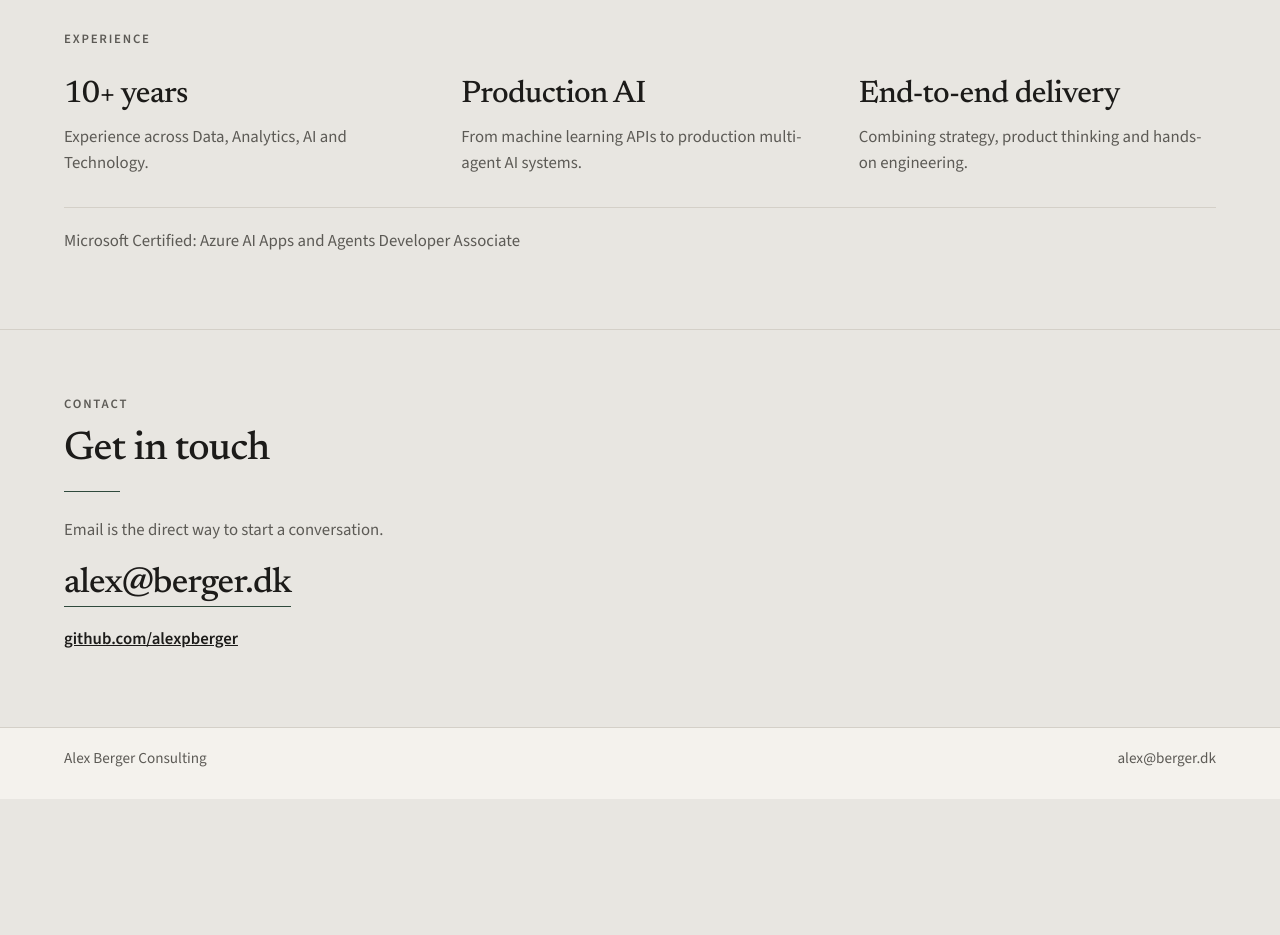
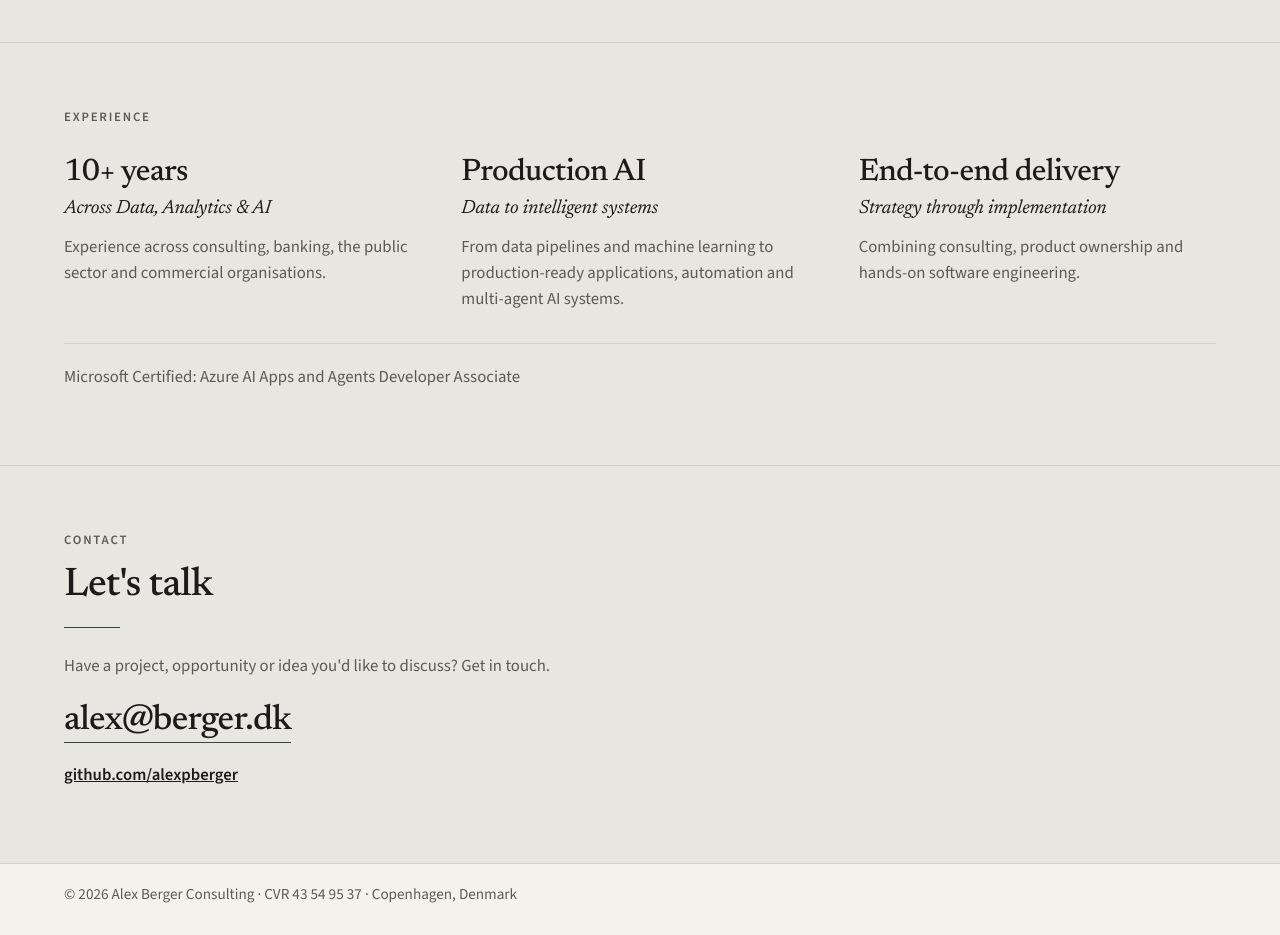
Before and after one commit to alexpberger/abc-website, a React (Vite) app: page / in a window 1280 px wide. Shown: the part 1420-2355 px from the top of the page. Before the commit the page ends 2219 px from the top, so only its background shows below. Built offline with nearby package versions, Linux system fonts and the light colour scheme.

Commit message:
Write the About, Experience, Contact, and Footer sections.

```diff
--- a/src/components/Credentials.module.css
+++ b/src/components/Credentials.module.css
@@ -11,9 +11,21 @@
   text-wrap: balance;
 }
 
+.subtitle {
+  margin-top: 0.4rem;
+  font-family: "Newsreader", Georgia, "Times New Roman", serif;
+  font-style: italic;
+  font-weight: 400;
+  font-size: 1.2rem;
+  line-height: 1.3;
+  letter-spacing: -0.01em;
+  text-wrap: balance;
+}
+
 .body {
-  margin-top: 0.65rem;
+  margin-top: 0.7rem;
   color: var(--ink-muted);
+  text-wrap: pretty;
 }
 
 .certification {
@@ -23,7 +35,8 @@
   color: var(--ink-muted);
 }
 
-@media (min-width: 900px) {
+/* Three columns once the subtitles stay on one line and the bodies do not leave a short last line. */
+@media (min-width: 1200px) {
   .grid {
     grid-template-columns: repeat(3, minmax(0, 1fr));
   }
--- a/src/components/Credentials.tsx
+++ b/src/components/Credentials.tsx
@@ -19,6 +19,7 @@ export function Credentials() {
           {site.credentials.items.map((item) => (
             <li key={item.title}>
               <h3 className={styles.title}>{item.title}</h3>
+              <p className={styles.subtitle}>{item.subtitle}</p>
               <p className={styles.body}>{item.body}</p>
             </li>
           ))}
--- a/src/components/Footer.module.css
+++ b/src/components/Footer.module.css
@@ -4,20 +4,16 @@
 }
 
 .inner {
-  display: flex;
-  flex-wrap: wrap;
-  justify-content: space-between;
-  gap: 0.4rem 1.5rem;
   padding-block: 1.2rem 1.8rem;
   color: var(--ink-muted);
   font-size: 0.95rem;
 }
 
-.inner a {
-  color: var(--ink-muted);
-  text-decoration: none;
+.meta {
+  margin: 0;
+  line-height: 1.5;
 }
 
-.inner a:hover {
-  color: var(--accent);
+.part {
+  white-space: nowrap;
 }
--- a/src/components/Footer.tsx
+++ b/src/components/Footer.tsx
@@ -7,8 +7,14 @@ export function Footer() {
   return (
     <footer className={styles.footer}>
       <div className={`${layout.inner} ${styles.inner}`}>
-        <p>{site.name}</p>
-        <a href={site.mailto}>{site.email}</a>
+        <p className={styles.meta}>
+          {site.footer.parts.map((part, index) => (
+            <span key={part}>
+              <span className={styles.part}>{part}</span>
+              {index < site.footer.parts.length - 1 ? "\u00A0· " : null}
+            </span>
+          ))}
+        </p>
       </div>
     </footer>
   );
--- a/src/content/site.ts
+++ b/src/content/site.ts
@@ -34,10 +34,10 @@ export const site = {
   introduction: {
     id: "about",
     label: "About",
-    title: "From idea through adoption",
+    title: "From strategy to impact.",
     paragraphs: [
-      "I'm Alex Berger. I work with organisations directly, combining senior consulting experience with product thinking and hands-on engineering.",
-      "I take solutions from the idea through implementation and adoption.",
+      "I'm Alex Berger, an independent Data & AI consultant with 10+ years of experience. I've worked with organisations ranging from large financial institutions and public\u2011sector programmes to smaller and medium\u2011sized commercial teams.",
+      "I combine consulting experience, product thinking and hands\u2011on software engineering to turn opportunities into practical solutions and take them through implementation and adoption.",
     ],
   },
   credentials: {
@@ -46,15 +46,18 @@ export const site = {
     items: [
       {
         title: "10+ years",
-        body: "Experience across Data, Analytics, AI and Technology.",
+        subtitle: "Across Data, Analytics & AI",
+        body: "Experience across consulting, banking, the public sector and commercial organisations.",
       },
       {
         title: "Production AI",
-        body: "From machine learning APIs to production multi-agent AI systems.",
+        subtitle: "Data to intelligent systems",
+        body: "From data pipelines and machine learning to production\u2011ready applications, automation and multi\u2011agent AI systems.",
       },
       {
         title: "End-to-end delivery",
-        body: "Combining strategy, product thinking and hands-on engineering.",
+        subtitle: "Strategy through implementation",
+        body: "Combining consulting, product ownership and hands\u2011on software engineering.",
       },
     ],
     certification:
@@ -63,8 +66,15 @@ export const site = {
   contact: {
     id: "contact",
     label: "Contact",
-    title: "Get in touch",
-    lead: "Email is the direct way to start a conversation.",
+    title: "Let's talk",
+    lead: "Have a project, opportunity or idea you'd like to discuss? Get in touch.",
+  },
+  footer: {
+    parts: [
+      "© 2026 Alex Berger Consulting",
+      "CVR 43 54 95 37",
+      "Copenhagen, Denmark",
+    ],
   },
   navigation: [
     { href: "#work", label: "Work" },
--- a/src/styles/section.module.css
+++ b/src/styles/section.module.css
@@ -25,6 +25,7 @@
 .copy {
   max-width: 40rem;
   color: var(--ink-muted);
+  text-wrap: balance;
 }
 
 .copy p + p {
```
